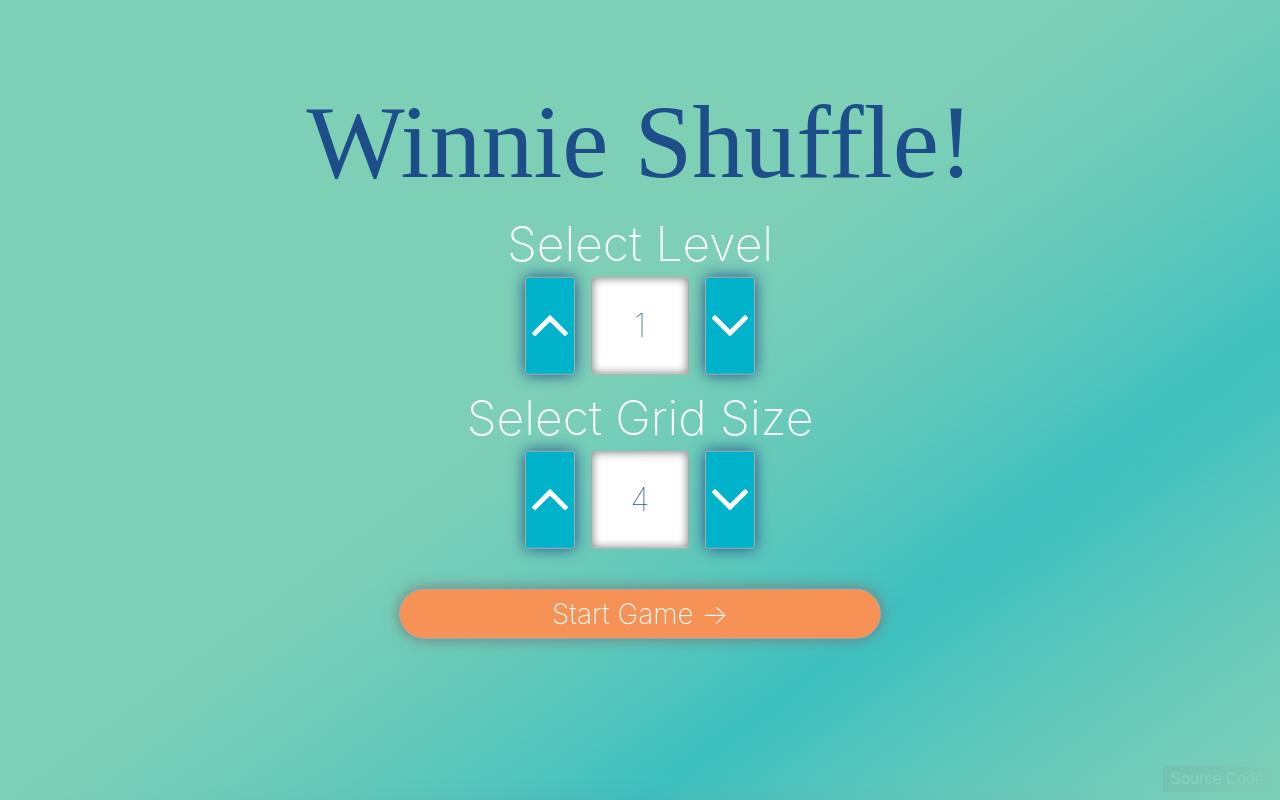
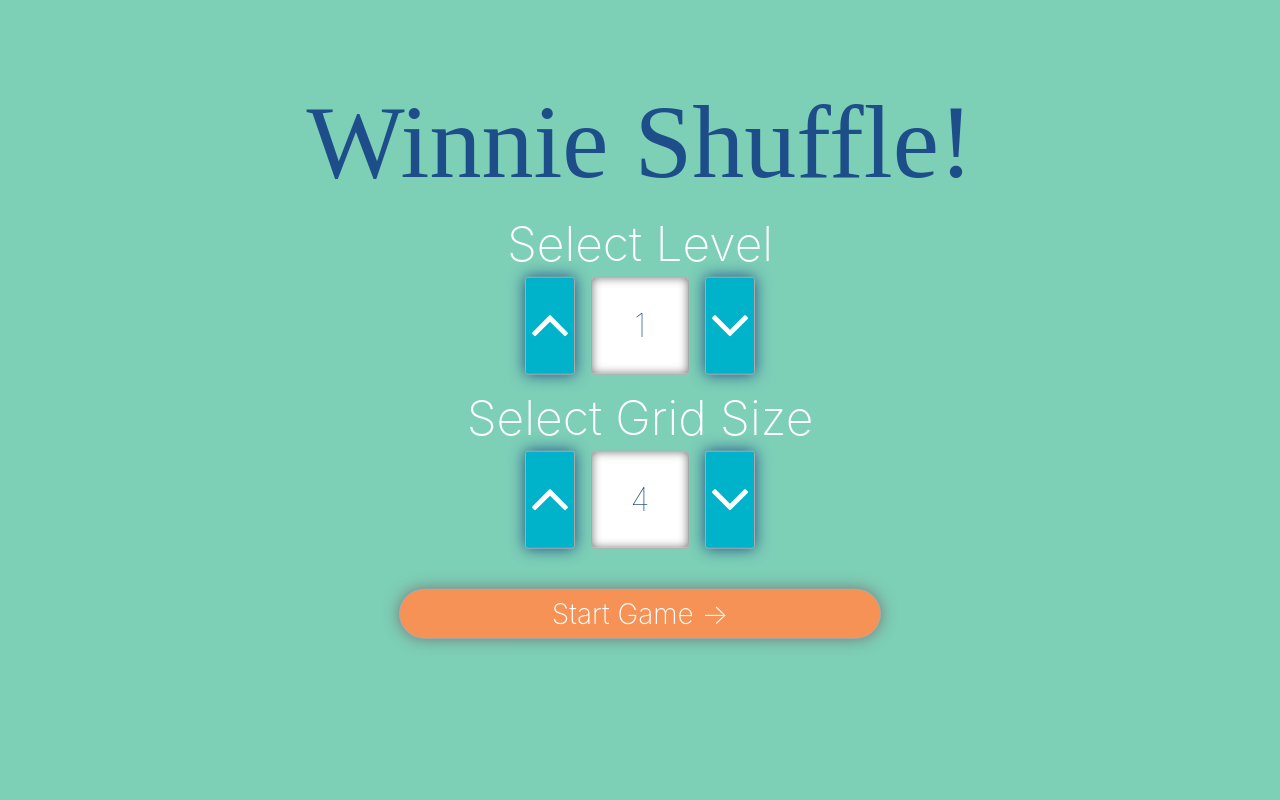
Before and after one commit to chrisczach/winniepuzzle, a React (Create React App) app: page / in a window 1280 px wide. Built offline with nearby package versions, Linux system fonts and the light colour scheme; a web font is replaced by a local one.

Commit message:
change color

```diff
--- a/src/splash/splash.module.css
+++ b/src/splash/splash.module.css
@@ -5,7 +5,7 @@
   height: 120vh;
   position: fixed;
   top: -20vh;
-  background-image: linear-gradient(to bottom right,rgb(125, 207, 182) 50%,rgba(0, 178, 202,.3) 75%, rgb(125, 207, 182) 100%);
+  background-color:rgb(125, 207, 182);
   z-index: 100;
   transform: translateY(-100vh);
   transition: all 1.5s cubic-bezier(0.175, 0.885, 0.32, 1.275);
```
